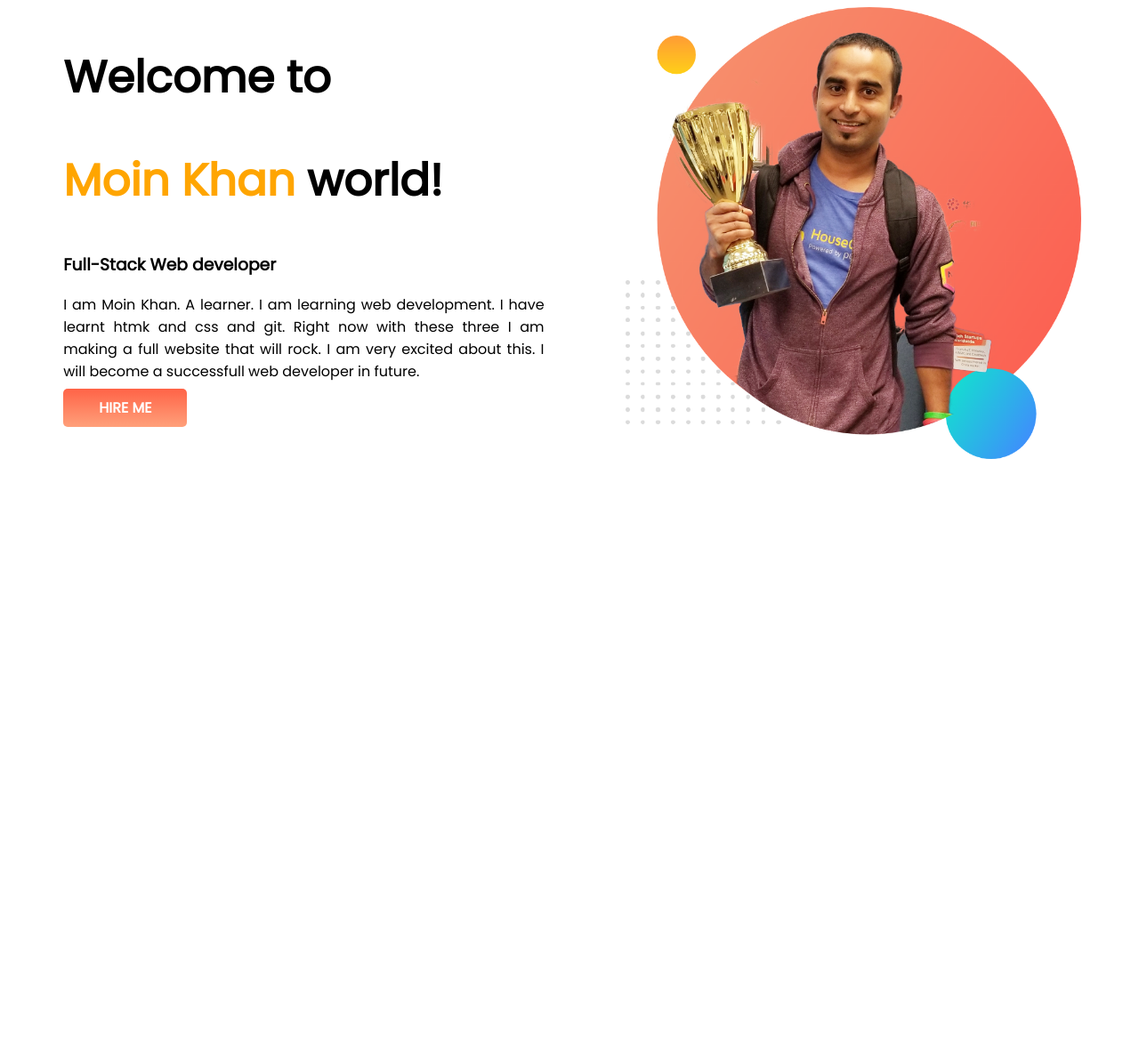
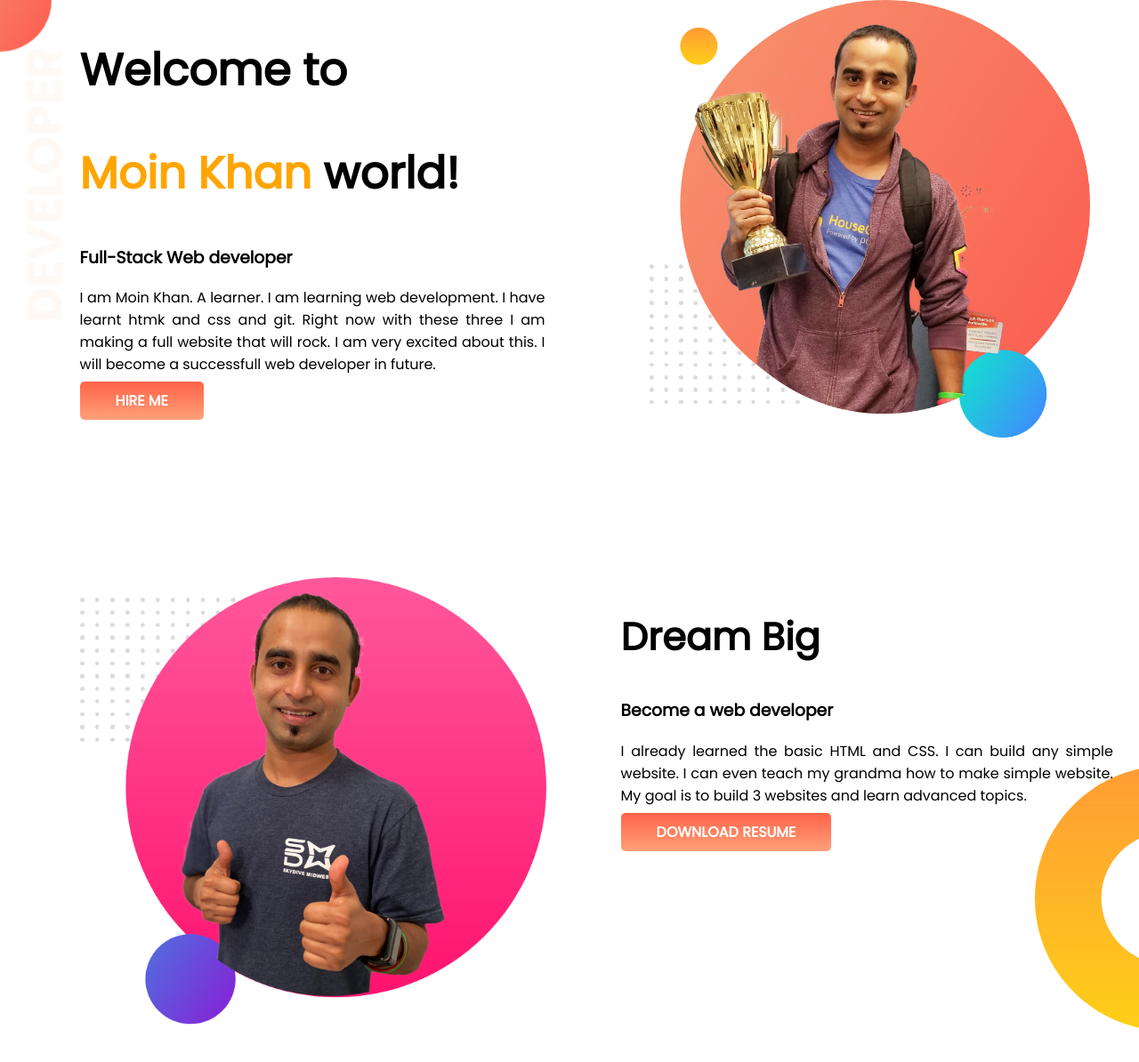
Before and after one commit to nmkhans/developer-portfolio, a plain HTML site: page index.html in a window 1280 px wide. Shown: the whole page at 89% size. Before the commit the page ends 800 px from the top, so only its background shows below. Drawn offline with Linux system fonts and the light colour scheme.

Commit message:
dream area complete

```diff
--- a/index.html
+++ b/index.html
@@ -12,17 +12,29 @@
     </head>
 
     <body>
-        <section>
+        <section class="header">
             <div class="half_width">
                 <h1>Welcome to</h1>
                 <h1><span class="name">Moin Khan</span> world!</h1>
                 <h3>Full-Stack Web developer</h3>
                 <p>I am Moin Khan. A learner. I am learning web development. I have learnt htmk and css and git. Right now with these three I am making a full website that will rock. I am very excited about this. I will become a successfull web developer in future.</p>
-                <a class="link_button" href="https://programming-hero.com">HIRE ME</a>
+                <a class="link_button" href="https://www.linkedin.com" target="_blank">HIRE ME</a>
             </div>
             <div class="half_width">
                 <img src="images/jhankar.png" alt="">
             </div>
         </section>
+
+        <section class="dream_big">
+            <div class="half_width">
+                <img src="images/jhankar2.png" alt="">
+            </div>
+            <div class="half_width dream_width">
+                <h1 class="dream_title">Dream Big</h1>
+                <h3>Become a web developer</h3>
+                <p>I already learned the basic HTML and CSS. I can build any simple website. I can even teach my grandma how to make simple website. My goal is to build 3 websites and learn advanced topics.</p>
+                <a class="link_button" href="https://www.linkedin.com" taget="_blank">DOWNLOAD RESUME</a>
+            </div>
+        </section>
     </body>
 </html>
--- a/style.css
+++ b/style.css
@@ -1,5 +1,9 @@
 * {
     font-family: 'Poppins', sans-serif;
+}
+
+body {
+    margin: 0;
 }
 
 h1 {
@@ -12,11 +16,17 @@ h1 {
 
 section {
     display: flex;
+    margin-bottom: 150px;
+}
+
+.header {
+    background-image: url(images/top-banner.png);
+    background-repeat: no-repeat;
 }
 
 .half_width {
     width: 50%;
-    padding-left: 5%;
+    padding-left: 7%;
 }
 
 .half_width img {
@@ -36,3 +46,17 @@ section {
     color: white;
     font-weight: 700;
 }
+
+.dream_big {
+    background-image: url(images/dream-bg.png);
+    background-repeat: no-repeat;
+    background-position: bottom right;
+}
+
+.dream_width {
+    margin-left: -5%;
+}
+
+.dream_title {
+    font-size: 43px;
+}
```
